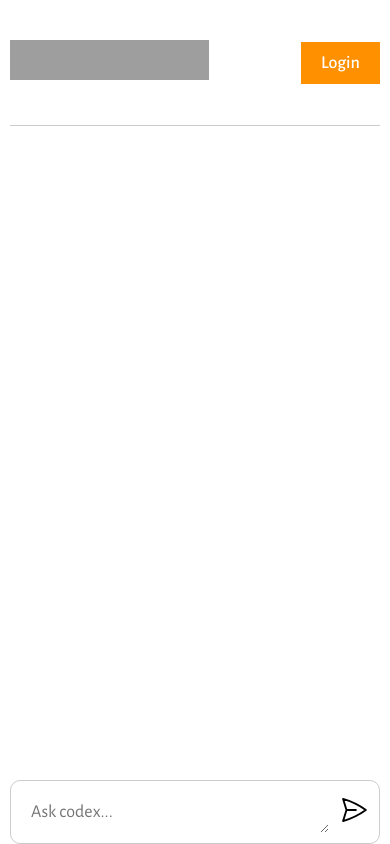
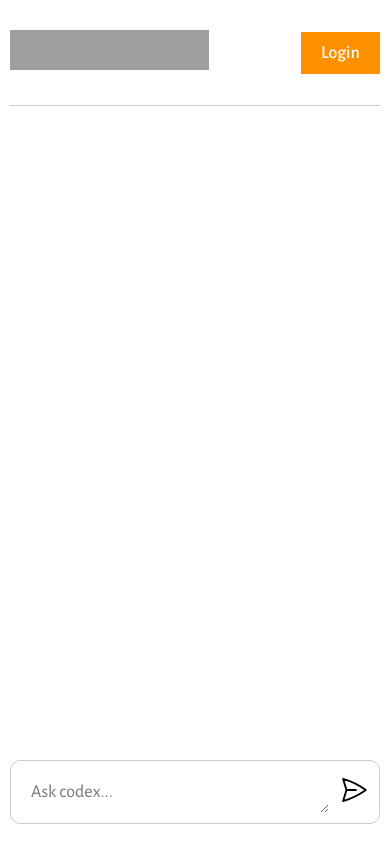
Before and after one commit to debuggedteam/chatgtp, a website built with Vite: page client/index.html in a window 390 px wide. Built offline with nearby package versions, Linux system fonts and the light colour scheme; grey boxes are pictures that could not be loaded.

Commit message:
mobile responsive

```diff
--- a/client/style.css
+++ b/client/style.css
@@ -181,7 +181,7 @@ form img {
   max-width: 1170px;
   width: 100%;
   display: block;
-  padding: 40px 0;
+  padding: 30px 0;
   margin: auto;
 }
 
@@ -202,98 +202,7 @@ button.btn-login {
   color: #fff;
 }
 
-/* THIS IS NEW LAYOUR CSS
-#app {
-  width: 100vw;
-  height: 100vh;
-  background: #fff;
-  display: flex;
-  flex-direction: column;
-  align-items: center;
-  justify-content: space-between;
-  padding: 50px;
-}
-#chat_container {
-  flex: 1;
-  width: 100%;
-  height: 100%;
-  overflow-y: scroll;
-  display: inline-block;
-  flex-direction: column;
-  gap: 10px;
-  -ms-overflow-style: none;
-  scrollbar-width: none;
-  padding-bottom: 20px;
-  scroll-behavior: smooth;
-  max-width: 63%;
-  padding: 20px;
-}
-.wrapper {
-  display: flex;
-  align-items: flex-end;
-  padding: 14px;
-  width: 65%;
-  height: auto;
-  background: #fff;
-  border-radius: 10px;
-  float: left;
-  margin-bottom: 15px;
-  box-shadow: 0 0 20px #0000001a;
-}
-.profile {
-  width: 36px;
-  height: 36px;
-  border-radius: 100%;
-  background: #5436DA;
-  display: flex;
-  justify-content: center;
-  align-items: center;
-}
-.message {
-  flex: 1;
-  color: #000;
-  font-size: 20px;
-  max-width: 100%;
-  overflow-x: scroll;
-  white-space: pre-wrap;
-  -ms-overflow-style: none;
-  scrollbar-width: none;
-}
-.ai {
-  width: 65%;
-  height: auto;
-  background: #e40067;
-  border-radius: 15px;
-  justify-self: unset;
-  float: right;
-}
-.ai .message {
-  color: #fff;
-}
-form {
-  width: 100%;
-  max-width: 61%;
-  margin: 0 auto;
-  padding: 10px;
-  background: #ffff;
-  display: flex;
-  flex-direction: row;
-  gap: 10px;
-  border-radius: 10px;
-  border: 1px solid #ccc;
-}
-textarea {
-  width: 100%;
-  color: #000;
-  font-size: 18px;
-  padding: 10px;
-  background: transparent;
-  border-radius: 5px;
-  border: none;
-  outline: none;
-  height: auto !important;
-}*/
-@media  screen and (max-width:767px) {
+@media  screen and (max-width:768px) {
   .meu_items {
     display: none;
 }
@@ -304,6 +213,7 @@ textarea {
 
 form {
     max-width: 100%;
+    margin-bottom: 20px;
 }
 #chat_container {
   max-width: 100%;
```
